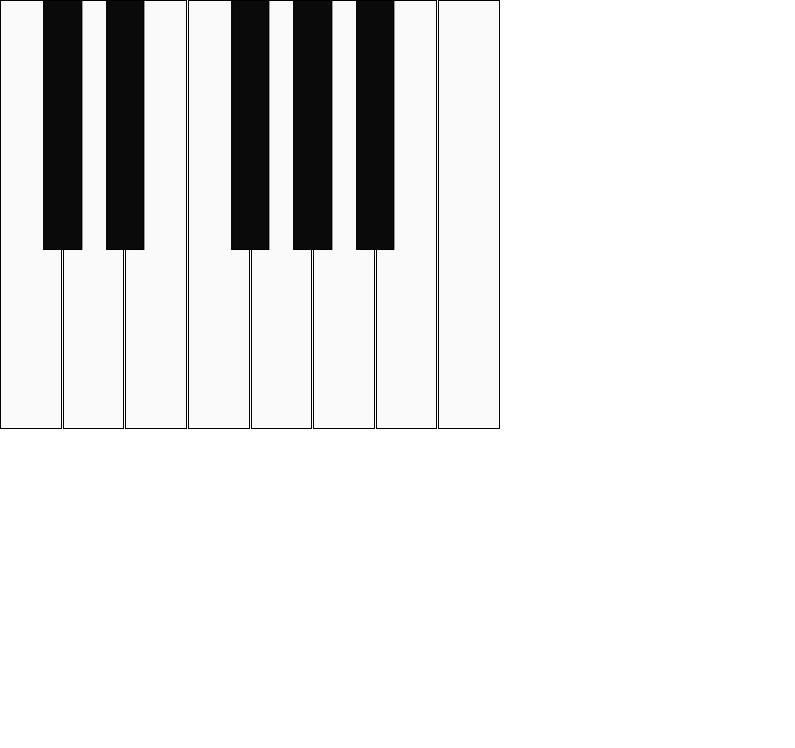
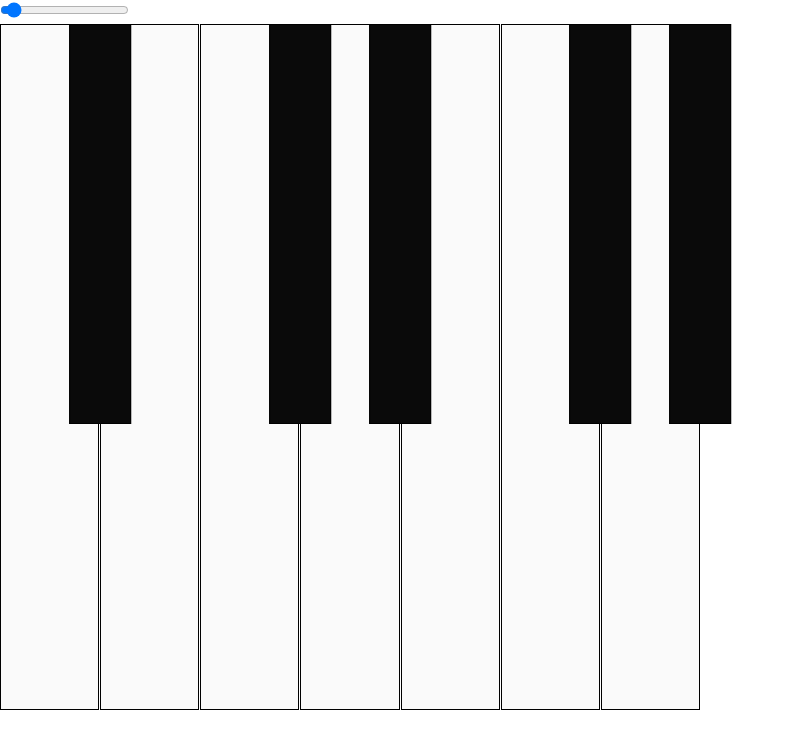
Before and after one commit to dctalbot/audio, a Next.js app: page / in a window 1280 px wide. Shown: the top 748 px of the page, without its empty margins (0-795 px from the left). Built offline with nearby package versions, Linux system fonts and the light colour scheme.

Commit message:
fix autoscalaing keys

```diff
--- a/src/app/Keyboard/Keyboard.tsx
+++ b/src/app/Keyboard/Keyboard.tsx
@@ -5,10 +5,15 @@ import { useKeyboard } from "../lib/useKeyboard";
 import { useWindowSize } from "../useWindowSize";
 import { useEffect, useRef, useState } from "react";
 
+interface KeyboardProps {
+  keyCount?: number;
+}
+
 // Keyboard renders 1 octave of keys
 // It fills the width of the parent container
-function Keyboard() {
-  const { keys } = useKeyboard();
+function Keyboard(props: KeyboardProps) {
+  const keyCount = props.keyCount ?? 40;
+  const { keys } = useKeyboard({ drone: 110, keyCount });
 
   const [whiteHeight, setWhiteHeight] = useState(0);
 
@@ -32,16 +37,12 @@ function Keyboard() {
     const whiteWidth = (ref?.current?.offsetWidth ?? 0) / whiteKeyCount;
     const whiteHeight = (stdWhiteHeight / stdWhiteWidth) * whiteWidth;
     setWhiteHeight(whiteHeight);
-  }, [containerHeight, containerWidth]);
+  }, [containerHeight, containerWidth, keyCount]);
 
   const whiteKeys = keys
     .filter((k) => k.color === "white")
     .map((key, i) => (
-      <KeyboardKey
-        key={String(key.freq)}
-        keyConfig={key}
-        className={`flex-1 bg-neutral-50 hover:bg-neutral-200 border border-black`}
-      />
+      <KeyboardKey key={String(key.freq)} keyConfig={key} variant="white" />
     ));
 
   let blackKeys = [];
@@ -63,7 +64,7 @@ function Keyboard() {
           <KeyboardKey
             key={String(keys[i + 1].freq)}
             keyConfig={keys[i + 1]}
-            className={`bg-neutral-950 hover:bg-neutral-700 border border-black `}
+            variant="black"
             style={{
               width: blackWidth + "px",
               height: "100%",
@@ -80,7 +81,9 @@ function Keyboard() {
     }
   });
 
-  blackKeys.push(<div className="flex-1"></div>);
+  if (keys[keys.length - 1]?.color === "white") {
+    blackKeys.push(<div className="flex-1"></div>);
+  }
 
   return (
     <div className="relative">
--- a/src/app/Keyboard/KeyboardKey.tsx
+++ b/src/app/Keyboard/KeyboardKey.tsx
@@ -7,14 +7,21 @@ interface KeyboardKeyProps {
   keyConfig: Key;
   className?: string;
   style?: any;
+  variant?: "black" | "white";
 }
 function KeyboardKey({
   keyConfig,
   className = "",
   style = undefined,
+  variant,
 }: KeyboardKeyProps) {
   const tone = useTone({ freq: keyConfig.freq });
   const [checked, setChecked] = useState(false);
+
+  const className2 =
+    variant === "white"
+      ? ` flex-1 bg-neutral-50 hover:bg-neutral-200 border border-black `
+      : ` bg-neutral-950 hover:bg-neutral-700 border border-black `;
 
   useEffect(() => {
     if (checked) {
@@ -26,7 +33,7 @@ function KeyboardKey({
 
   return (
     <div
-      className={className}
+      className={className + className2}
       style={style}
       onMouseEnter={() => {
         if (checked) return;
--- a/src/app/lib/useKeyboard.ts
+++ b/src/app/lib/useKeyboard.ts
@@ -1,28 +1,35 @@
+"use client";
+
 export interface Key {
   freq: number;
   color: "white" | "black";
+}
+
+type Temperment = "equal" | "just" | "pythagorean";
+
+interface KeyboardConfig {
+  drone?: number;
+  temperament?: Temperment;
+  keyCount?: number;
 }
 
 export interface UseKeyboardResult {
   keys: Key[];
 }
 
-function useKeyboard(): UseKeyboardResult {
-  const keys: Key[] = [
-    { freq: 261.63, color: "white" },
-    { freq: 277.18, color: "black" },
-    { freq: 293.66, color: "white" },
-    { freq: 311.13, color: "black" },
-    { freq: 329.63, color: "white" },
-    { freq: 349.23, color: "white" },
-    { freq: 369.99, color: "black" },
-    { freq: 392.0, color: "white" },
-    { freq: 415.3, color: "black" },
-    { freq: 440.0, color: "white" },
-    { freq: 466.16, color: "black" },
-    { freq: 493.88, color: "white" },
-    { freq: 523.25, color: "white" },
-  ];
+const getEqualTemperamentFreq = (drone: number, n: number): number => {
+  return drone * Math.pow(Math.pow(2, 1 / 12), n);
+};
+
+function useKeyboard(config: KeyboardConfig = {}): UseKeyboardResult {
+  const { drone = 440, temperament = "equal", keyCount = 12 } = config;
+
+  const keys = new Array(keyCount).fill(0).map((_, i) => ({
+    freq: getEqualTemperamentFreq(drone, i),
+    color: [1, 4, 6, 9, 11].includes(i % 12)
+      ? ("black" as const)
+      : ("white" as const),
+  }));
 
   return {
     keys,
--- a/src/app/lib/useTone.ts
+++ b/src/app/lib/useTone.ts
@@ -44,8 +44,10 @@ function useTone(options: Partial<Options>): Tone {
     gain.connect(ctx.destination);
 
     return () => {
-      osc.disconnect(ctx.destination);
-      gain.disconnect(ctx.destination);
+      try {
+        osc.disconnect(ctx.destination);
+        gain.disconnect(ctx.destination);
+      } catch (e) {}
     };
   }, []);
 
@@ -62,6 +64,7 @@ function useTone(options: Partial<Options>): Tone {
   };
 
   const play = () => {
+    console.log(cfg.freq);
     try {
       osc.start();
     } catch (e) {}
--- a/src/app/page.tsx
+++ b/src/app/page.tsx
@@ -1,12 +1,22 @@
 "use client";
 
+import { useState } from "react";
 import { Keyboard } from "./Keyboard/Keyboard";
 
 export default function Home() {
+  const [keyCount, setKeyCount] = useState(12);
   return (
     <main className="h-full">
-      <div style={{ maxWidth: "500px" }}>
-        <Keyboard />
+      <input
+        type="range"
+        min="1"
+        max="200"
+        value={keyCount}
+        onChange={(e) => setKeyCount(Number(e.target.value))}
+      />
+
+      <div style={{ maxWidth: "700px" }}>
+        <Keyboard keyCount={keyCount} />
       </div>
     </main>
   );
```
